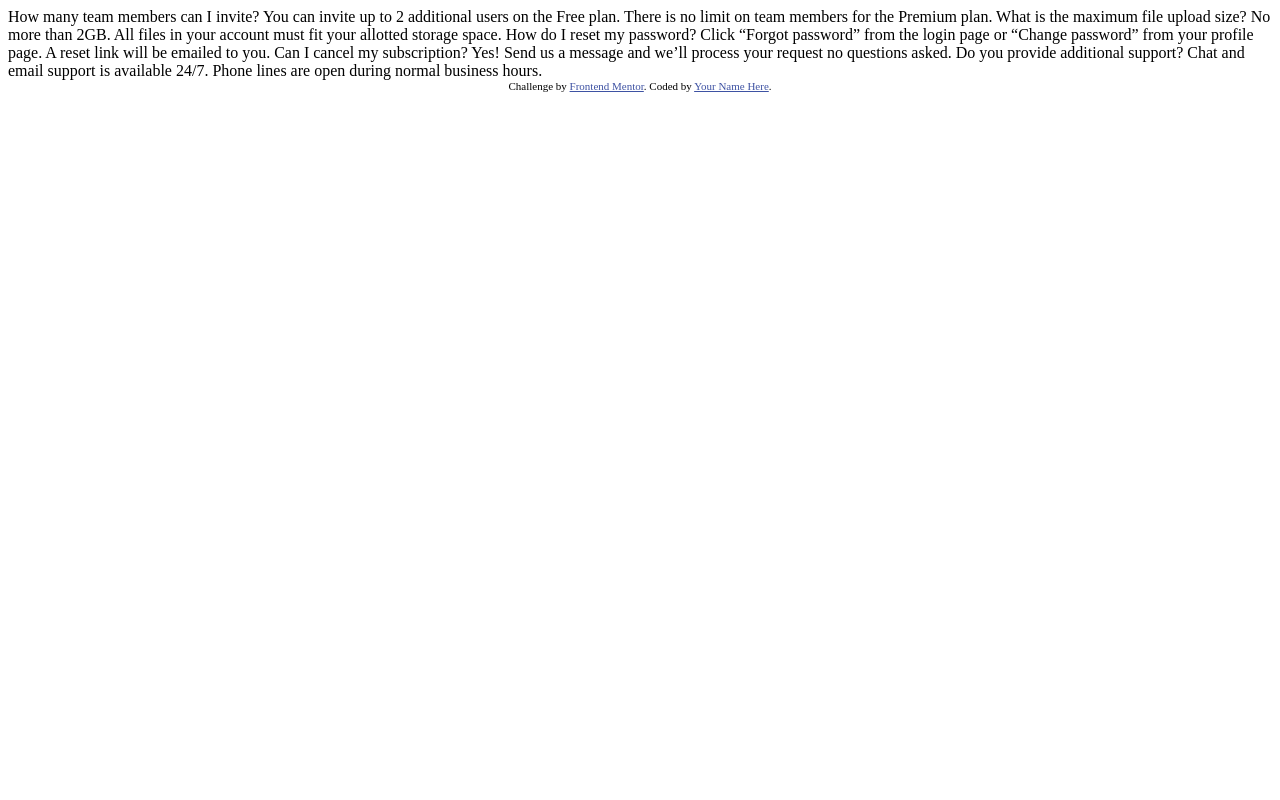
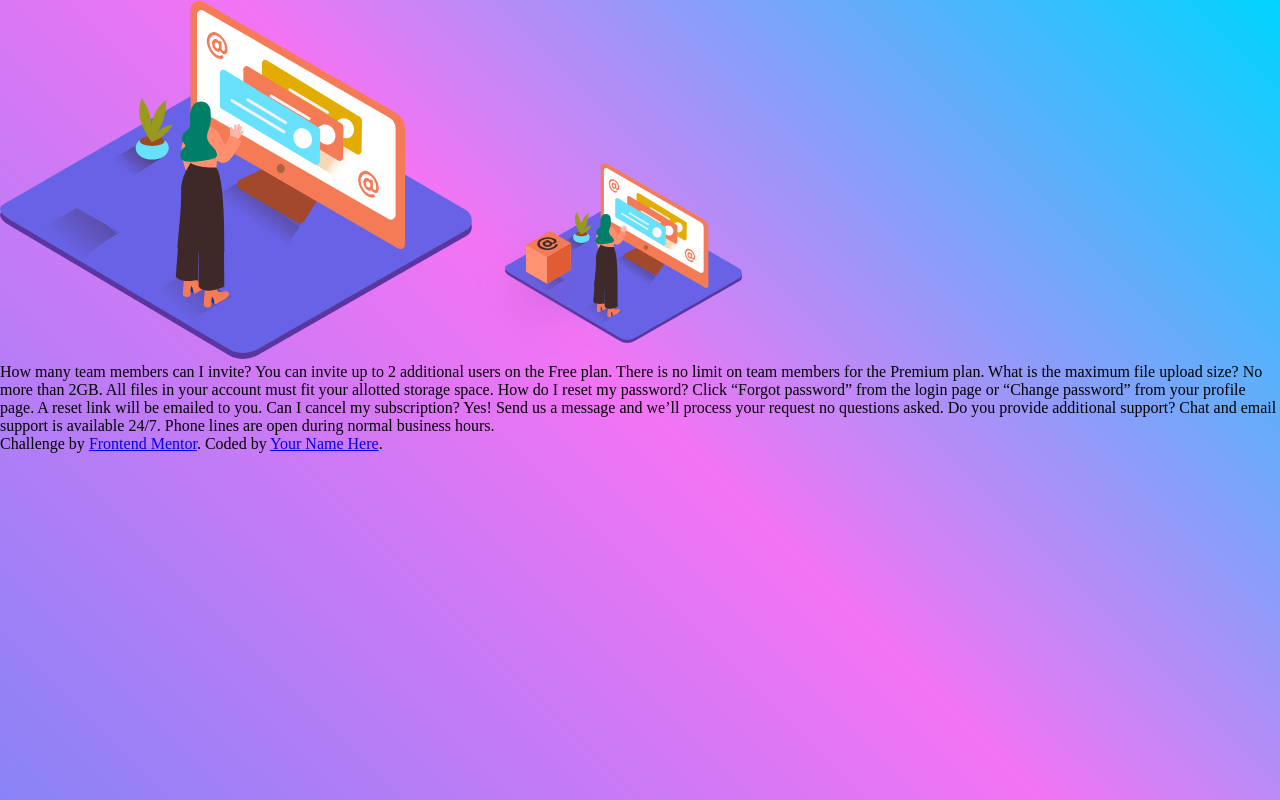
Before and after one commit to tylertechtyler/mentor-projects, a plain HTML site: page faq-accordion-card-main/index.html in a window 1280 px wide. Drawn offline with Linux system fonts and the light colour scheme.

Commit message:
set gradient background, added images

```diff
--- a/faq-accordion-card-main/index.html
+++ b/faq-accordion-card-main/index.html
@@ -4,17 +4,27 @@
   <meta charset="UTF-8">
   <meta name="viewport" content="width=device-width, initial-scale=1.0"> <!-- displays site properly based on user's device -->
 
+  <link rel="stylesheet" href="style.css">
   <link rel="icon" type="image/png" sizes="32x32" href="./images/favicon-32x32.png">
 
   <title>Frontend Mentor | FAQ Accordion Card</title>
 
   <!-- Feel free to remove these styles or customise in your own stylesheet 👍 -->
-  <style>
-    .attribution { font-size: 11px; text-align: center; }
-    .attribution a { color: hsl(228, 45%, 44%); }
-  </style>
+
 </head>
 <body>
+  <div class="wrapper">
+    <div class="content">
+      <div class="photo-container">
+        <div class="pattern-top"></div>
+        <div class="pattern-bottom"></div>
+        <picture class="woman-photo">
+          <!--make sure to use media queries here to differentiate the images-->
+          <img src="/images/illustration-woman-online-desktop.svg" class="image1"/>
+          <img src="/images/illustration-woman-online-mobile.svg" class="image2"/>
+        </picture>
+      </div>
+      <article class="questions">
   How many team members can I invite?
   You can invite up to 2 additional users on the Free plan. There is no limit on
   team members for the Premium plan.
@@ -31,10 +41,13 @@
 
   Do you provide additional support?
   Chat and email support is available 24/7. Phone lines are open during normal business hours.
+        </article>
 
-  <div class="attribution">
+      <div class="attribution">
     Challenge by <a href="https://www.frontendmentor.io?ref=challenge" target="_blank">Frontend Mentor</a>.
     Coded by <a href="#">Your Name Here</a>.
+      </div>
+    </div>
   </div>
 </body>
 </html>
--- /dev/null
+++ b/faq-accordion-card-main/style.css
@@ -0,0 +1,11 @@
+html {
+    height: 100%;
+}
+body {
+    height: 100%;
+    margin: 0;
+    background-repeat: no-repeat;
+    background-attachment: fixed;
+    background: linear-gradient(45deg, rgba(137,131,247,1),rgba(243,116,244,1),rgba(0,212,255,1) 100%);
+
+}
```
